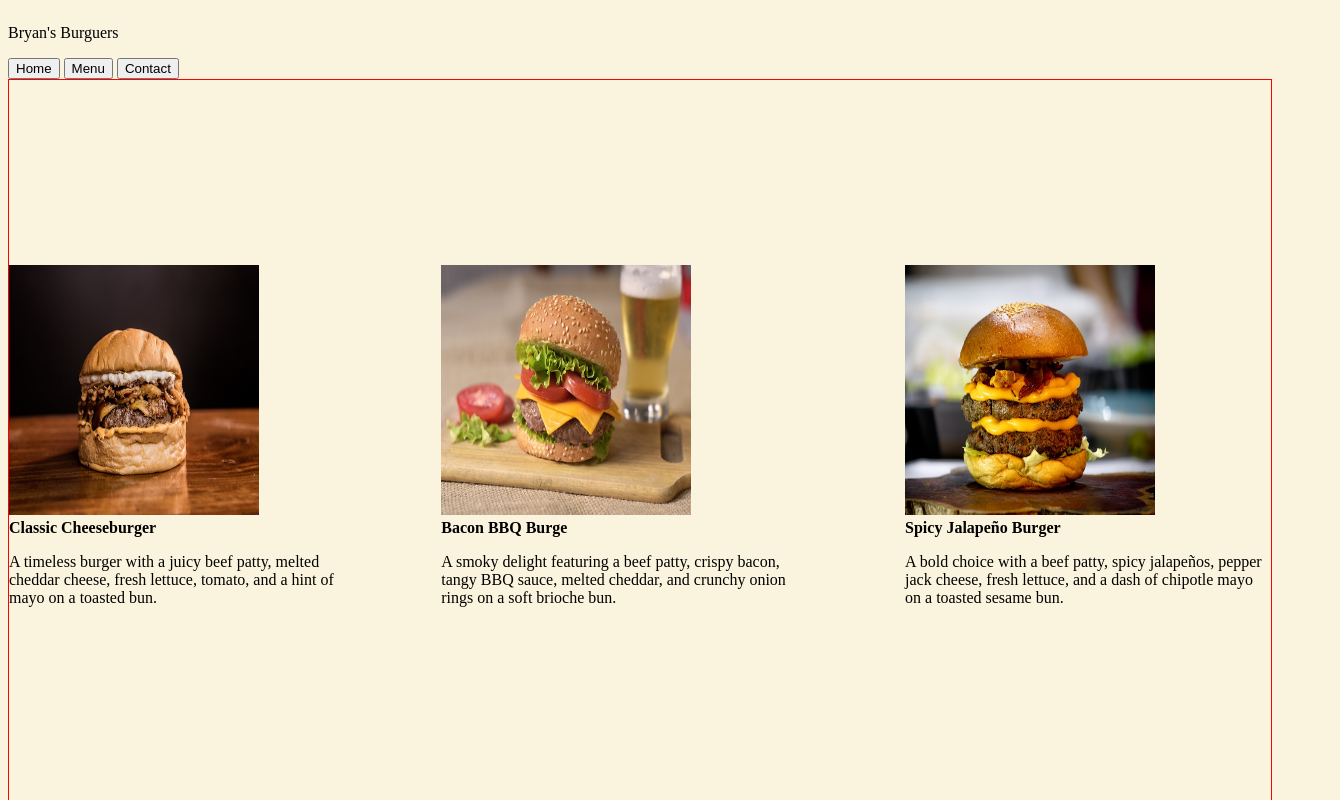
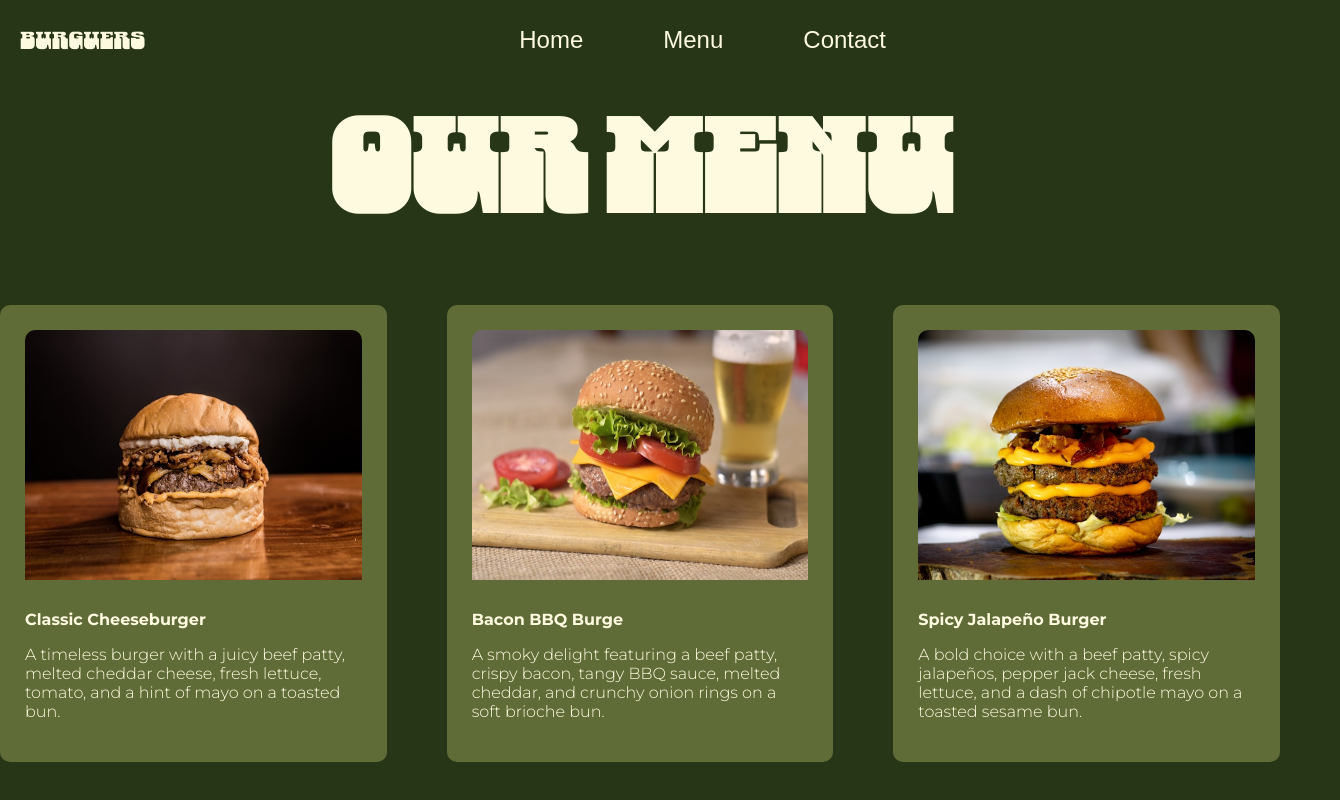
Before and after one commit to bryanidem/Odin-Restaurant, a website built with webpack: page src/index.html in a window 1280 px wide. Both pictures are taken after a click on the button "Menu". Shown: the top 800 px of the page, 1340 px wide, since content can reach past the window. Built offline with nearby package versions, Linux system fonts and the light colour scheme.

Commit message:
Add menu page styling

```diff
--- a/src/index.html
+++ b/src/index.html
@@ -7,7 +7,8 @@
     </head>
     <body>
         <header>
-            <p>Bryan's Burguers</p>
+            <p>Burguers</p>
+
             <nav>
                 <button id="home">Home</button>
                 <button id="menu">Menu</button>
--- a/src/pages/contact.js
+++ b/src/pages/contact.js
@@ -8,19 +8,16 @@ const contactLogo = (content) => {
     const titles = document.createElement("div");
     titles.className = "titles";
 
-    const title1 = document.createElement("h1");
-    title1.textContent = "Bryan's";
+    const title = document.createElement("h1");
+    title.textContent = "Burguers";
 
-    const title2 = document.createElement("h1");
-    title2.textContent = "Burguers";
-
-    titles.appendChild(title1);
-    titles.appendChild(title2);
+    titles.appendChild(title);
     content.appendChild(titles);
 };
 
 const contactText = (content) => {
     const contactContainer = document.createElement("div");
+    contactContainer.className = "contactContainer";
 
     const title = document.createElement("h2");
     title.textContent = "Find us here:";
--- a/src/pages/home.js
+++ b/src/pages/home.js
@@ -11,14 +11,8 @@ const heroContent = (content) => {
     const heroText = document.createElement("div");
     heroContent.className = "hero-content";
 
-    const title1 = document.createElement("h1");
-    title1.textContent = "Bryan's";
-
-    const title2 = document.createElement("h1");
-    title2.textContent = "Burguer";
-
-    const titles = document.createElement("div");
-    titles.className = "titles";
+    const title = document.createElement("h1");
+    title.textContent = "Burguers";
 
     const slogan = document.createElement("h2");
     slogan.textContent = "No beef with our burgers, just pure joy!";
@@ -26,9 +20,7 @@ const heroContent = (content) => {
     const buyButton = document.createElement("button");
     buyButton.innerText = "Buy Now";
 
-    titles.appendChild(title1);
-    titles.appendChild(title2);
-    heroText.appendChild(titles);
+    heroText.appendChild(title);
 
     heroText.appendChild(slogan);
     heroText.appendChild(buyButton);
--- a/src/pages/menu.js
+++ b/src/pages/menu.js
@@ -1,6 +1,7 @@
 import ham1 from "../assets/images/menu/ham1.jpg";
 import ham2 from "../assets/images/menu/ham2.jpg";
 import ham3 from "../assets/images/menu/ham3.jpg";
+import "../styles/menu.css";
 
 const menuItems = [
     {
@@ -28,13 +29,28 @@ const menuItems = [
 
 const menu = () => {
     const content = document.querySelector("#content");
+    const menuContainer = document.createElement("div");
+    menuContainer.className = "menuContainer";
+
+    const title = document.createElement("h1");
+    title.className = "menuHeader";
+    title.textContent = "Our Menu";
+
+    const cardsContainer = document.createElement("div");
+    cardsContainer.className = "cardsContainer";
     menuItems.forEach((item) => {
-        card(item, content);
+        const cardItem = card(item);
+        cardsContainer.appendChild(cardItem);
     });
+
+    menuContainer.appendChild(title);
+    menuContainer.appendChild(cardsContainer);
+    content.appendChild(menuContainer);
 };
 
 const card = (menuItem, content) => {
     const item = document.createElement("div");
+    item.className = "card";
     const img = document.createElement("img");
     img.src = menuItem.image;
     img.className = "burguer-img";
@@ -51,7 +67,8 @@ const card = (menuItem, content) => {
 
     item.appendChild(img);
     item.appendChild(textContainer);
-    content.appendChild(item);
+    return item;
+    // content.appendChild(item);
 };
 
 export default menu;
--- a/src/styles/home.css
+++ b/src/styles/home.css
@@ -1,30 +1,92 @@
+@font-face {
+    font-family: Danfo;
+    src: url("../assets/fonts/Danfo-Regular.ttf");
+}
+
+@font-face {
+    font-family: Montserrat-Light;
+    src: url("../assets/fonts/Montserrat-Light.ttf");
+}
+
 body {
-    background-color: #faf3dd;
+    background-color: #283618;
     display: flex;
     flex-direction: column;
     height: 100vh;
+    font-family: Montserrat-Light, Courier, monospace;
+    margin: 0;
+    padding: 0;
 }
 
 #content {
-    border: 1px solid red;
     display: flex;
-    background-color: #faf3dd;
     justify-content: center;
     align-items: center;
     gap: 100px;
     flex: 1;
 }
 
+header {
+    display: flex;
+    justify-content: space-between;
+    padding: 0 20px;
+
+    p {
+        color: #fefae0;
+        font-family: Danfo, Courier, monospace;
+        font-size: 24px;
+        /* padding: 10px; */
+    }
+
+    button {
+        background-color: #283618;
+        color: #fefae0;
+        padding: 0 20px;
+        font-size: 24px;
+        border: none;
+        height: 100%;
+    }
+
+    button:hover {
+        background-color: #fefae0;
+        color: #283618;
+    }
+}
+
+nav {
+    display: flex;
+    justify-content: center;
+    align-items: center;
+    flex: 2;
+    gap: 40px;
+}
+
 h1 {
-    color: #4a7c59;
-    font-size: 64px;
+    color: #fefae0;
+    font-size: 128px;
+    font-family: Danfo, Courier, monospace;
+    margin: 0;
 }
 
 h2 {
-    color: #68b0ab;
+    color: #95c2a3;
+    font-size: 32px;
 }
 
 .burguer-img {
-    width: 250px;
-    height: 250px;
+    width: 300px;
+    height: 300px;
 }
+
+button {
+    padding: 10px 30px;
+    border: none;
+    border-radius: 10px;
+    background-color: #fefae0;
+    color: #283618;
+}
+
+button:hover {
+    background-color: #95c2a3;
+    color: #ffffff;
+}
--- /dev/null
+++ b/src/styles/menu.css
@@ -0,0 +1,44 @@
+@font-face {
+    font-family: Montserrat-Bold;
+    src: url("../assets/fonts/Montserrat-Bold.ttf");
+}
+
+.menuContainer {
+    display: flex;
+    flex-direction: column;
+    justify-content: center;
+    align-items: center;
+}
+
+.cardsContainer {
+    display: grid;
+    width: 100%;
+    padding: 60px;
+    grid-template-columns: repeat(3, 1fr);
+    gap: 60px;
+
+    .card {
+        background-color: #606c38;
+        color: #fefae0;
+        border: none;
+        border-radius: 10px;
+        display: flex;
+        flex-direction: column;
+        justify-content: center;
+        align-items: center;
+        max-width: 400px;
+        padding: 25px;
+
+        gap: 30px;
+        .burguer-img {
+            width: 100%;
+            height: 250px;
+            border-top-left-radius: 10px;
+            border-top-right-radius: 10px;
+        }
+
+        strong {
+            font-family: Montserrat-Bold, Courier, monospace;
+        }
+    }
+}
--- a/webpack.config.js
+++ b/webpack.config.js
@@ -30,7 +30,7 @@ module.exports = {
                 loader: "html-loader",
             },
             {
-                test: /\.(png|svg|jpg|jpeg|gif)$/i,
+                test: /\.(png|svg|jpg|jpeg|gif|ttf)$/i,
                 type: "asset/resource",
             },
         ],
```
Also changed, not shown: src/assets/fonts/Danfo-Regular.ttf (added), src/assets/fonts/Montserrat-Bold.ttf (added), src/assets/fonts/Montserrat-Light.ttf (added), src/assets/fonts/Montserrat-Regular.ttf (added).
